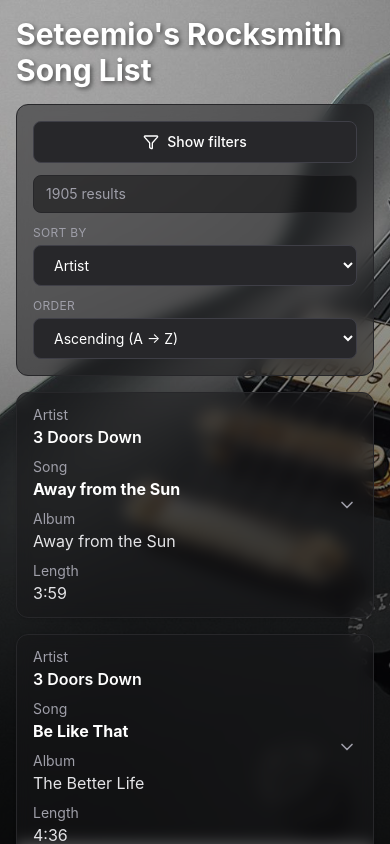
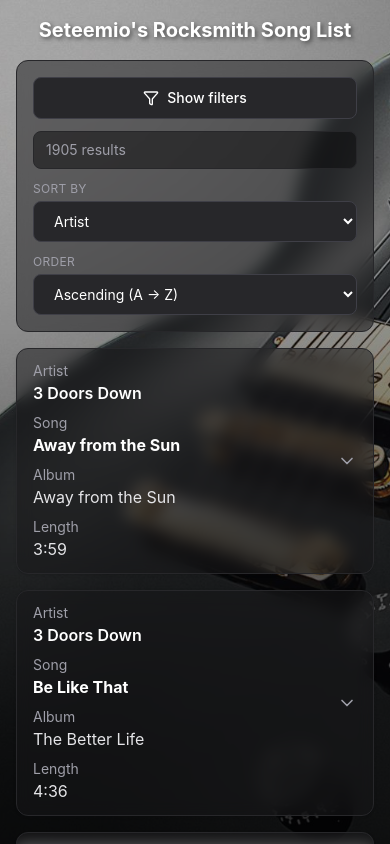
Before and after one commit to 7imio/rocksmith-viewer, a React (Vite) app: page / in a window 390 px wide. Shown: the top 844 px of the page. Built offline with nearby package versions, Linux system fonts and the light colour scheme.

Commit message:
fixed title

```diff
--- a/src/Components/CatalogData.tsx
+++ b/src/Components/CatalogData.tsx
@@ -9,9 +9,16 @@
   return (
     <div>
       <h1
-        className="text-3xl font-bold text-white gap-y-2 mb-4 text-shadow-lg"
+        className="
+    text-xl
+    sm:text-2xl
+    md:text-3xl
+    font-bold
+    text-white
+    mb-4
+  "
         style={{
-          textShadow: `2px 2px 4px rgba(0, 0, 0, 0.5)`,
+          textShadow: "2px 2px 4px rgba(0,0,0,.5)",
         }}
       >
         Seteemio's Rocksmith Song List
```
